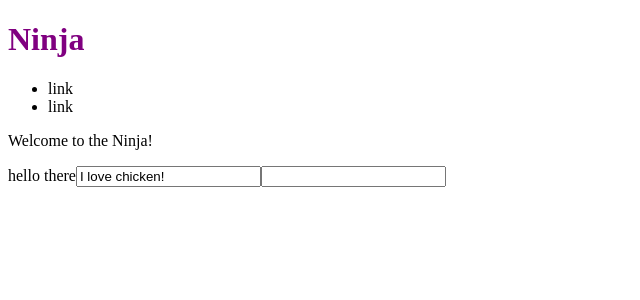
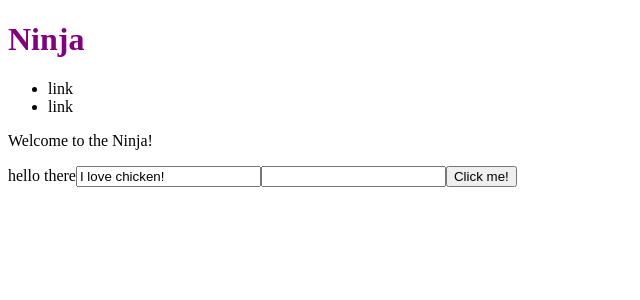
Before and after one commit to DrMarkes/ninja, an Angular app: page / in a window 1280 px wide. Shown: the top 300 px of the page, without its empty margins (0-640 px from the left). Built offline with nearby package versions, Linux system fonts and the light colour scheme.

Commit message:
complete tutorial#12

```diff
--- a/src/app/home/home.component.html
+++ b/src/app/home/home.component.html
@@ -6,3 +6,5 @@
 
 <input [value]="myString" />
 <input [required]="myBoolean" />
+
+<button (click)="alertMe('I like beef!')">Click me!</button>
--- a/src/app/home/home.component.ts
+++ b/src/app/home/home.component.ts
@@ -15,4 +15,7 @@ export class HomeComponent implements OnInit {
   ngOnInit() {
   }
 
+  alertMe(val: string) {
+    alert(val);
+  }
 }
```
